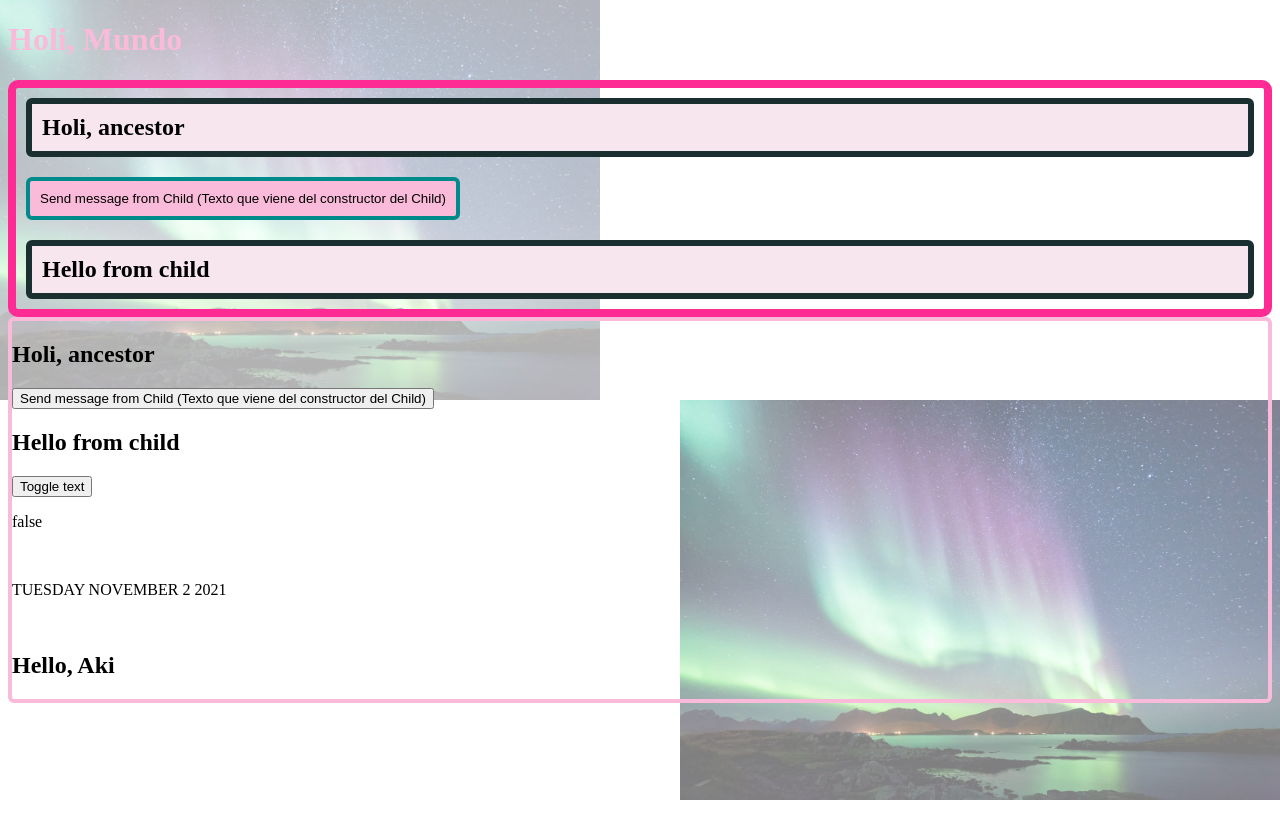
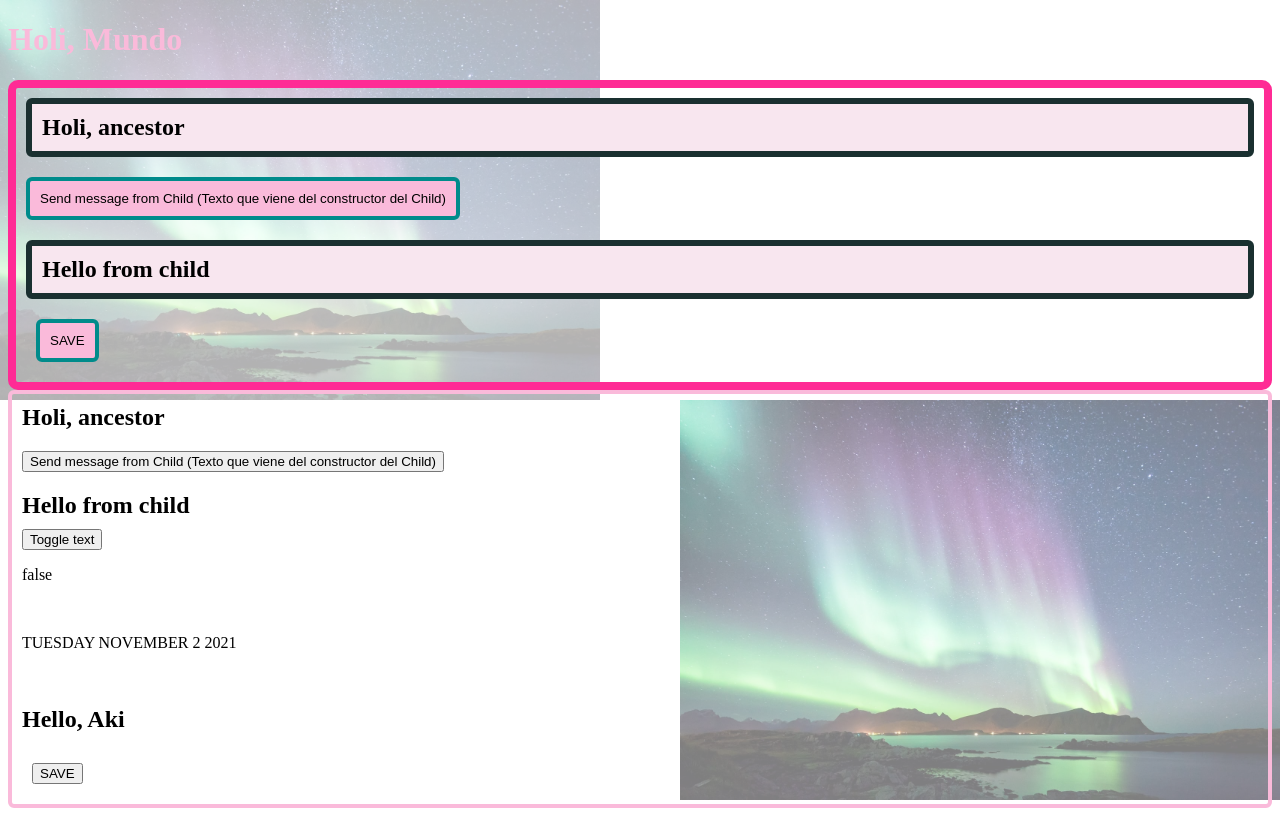
Before and after one commit to adrianaDTS/fcc-ng-test, an Angular app: page / in a window 1280 px wide. Built offline with nearby package versions, Linux system fonts and the light colour scheme.

Commit message:
Add onSave example method

```diff
--- a/src/app/child/child.component.html
+++ b/src/app/child/child.component.html
@@ -4,10 +4,13 @@
 </button>
 
 <h2>Hello from child</h2>
-
-<!-- <ng-content> is used anytime you want to inject any kind of HTML into a component.
+<div class="theme-light">
+  <!-- <ng-content> is used anytime you want to inject any kind of HTML into a component.
 ng-content is a placeholder that doesn't create a real DOM element. Each component can have multiple slots.
 Each one can specify a CSS selector that determines with content goes into that slot
 (multi-slot content projection) -->
-<ng-content [question]></ng-content>
-<ng-content [answer]></ng-content>
+  <ng-content [question]></ng-content>
+  <ng-content [answer]></ng-content>
+
+  <button (click)="onSave()">SAVE</button>
+</div>
--- a/src/app/child/child.component.scss
+++ b/src/app/child/child.component.scss
@@ -1,3 +1,6 @@
+* {
+  margin: 10px;
+}
 /* Use the :host psuedo-class selector to target styles in the element
 that host the component as opposite to target elements inside the component's
 template */
--- a/src/app/child/child.component.ts
+++ b/src/app/child/child.component.ts
@@ -22,4 +22,8 @@ export class ChildComponent implements OnInit {
     this.messageEvent.emit('Vengo del method \'sendMessage\' en el Child');
   }
 
+  onSave() {
+    console.log('Click on SAVE');
+  }
+
 }
```
